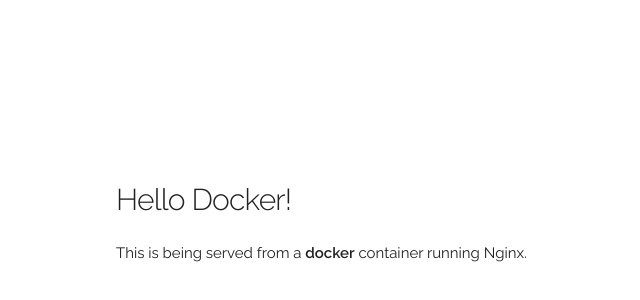
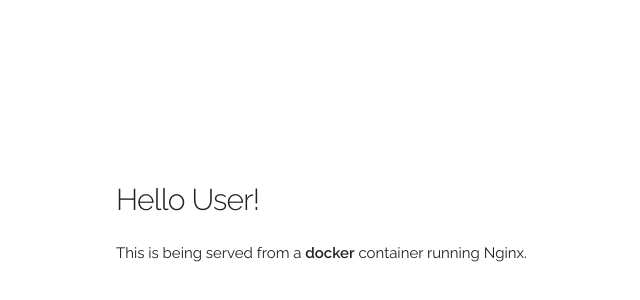
Before and after one commit to trofimos/nginx_template, a plain HTML site: page site1/html/index.html in a window 1280 px wide. Shown: the part 60-360 px from the top of the page, 44-684 px from the left. Drawn offline with Linux system fonts and the light colour scheme.

Commit message:
Update index.html

```diff
--- a/site1/html/index.html
+++ b/site1/html/index.html
@@ -34,7 +34,7 @@
   <div class="container">
     <div class="row">
       <div class="one-half column" style="margin-top: 25%">
-        <h4>Hello Docker!</h4>
+        <h4>Hello User!</h4>
         <p>This is being served from a <strong>docker</strong> container running Nginx.</p>
       </div>
     </div>
```
